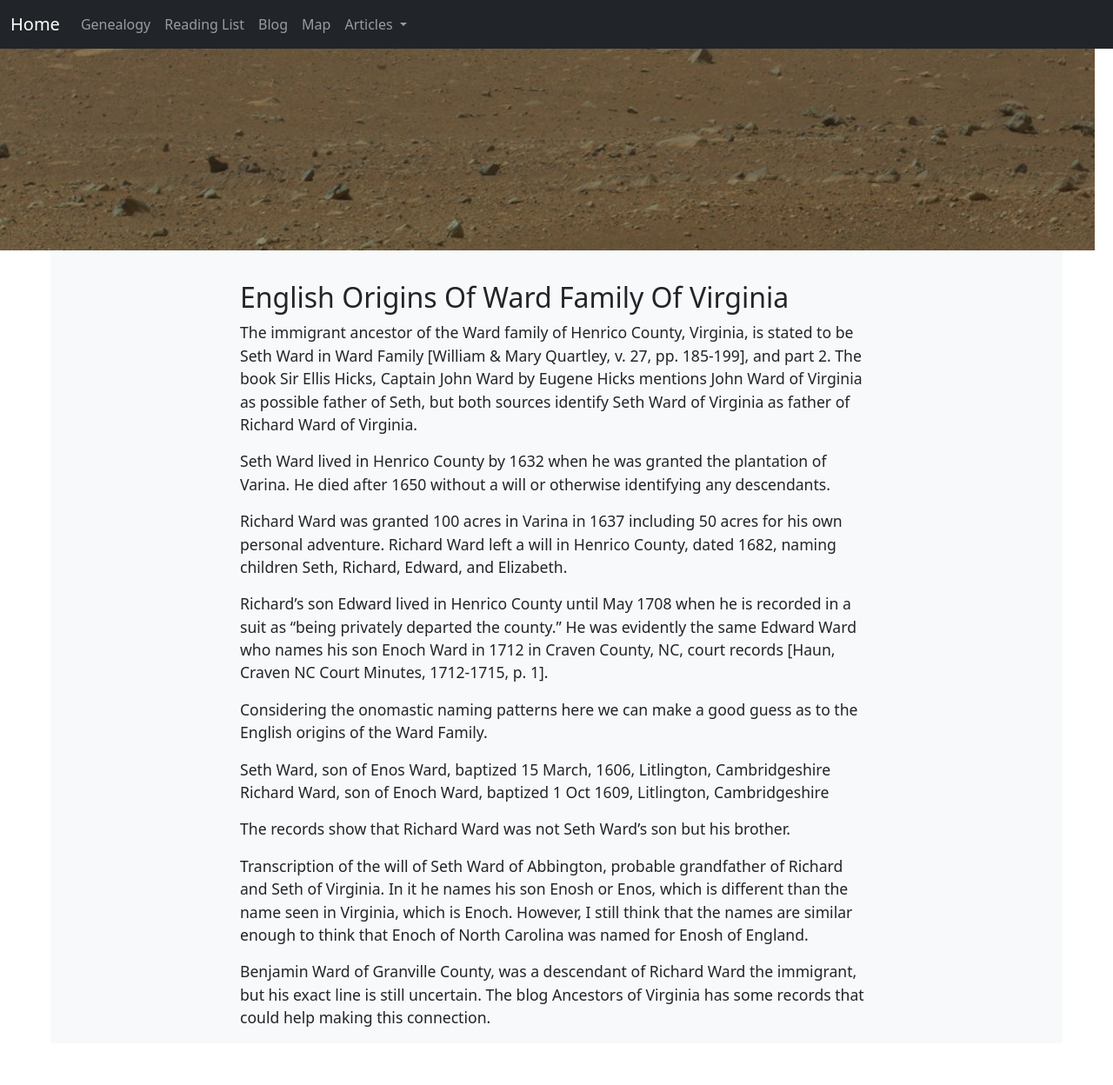
After one commit to basic99/homepage2, a PHP site: page /article/english-origins-of-ward-family-of-virginia.php in a window 1280 px wide. The commit adds this page. Shown: the whole page at 87% size. Run offline with PHP 8.4, Linux system fonts and the light colour scheme.

Commit message:
articles

```diff
--- /dev/null
+++ b/article/english-origins-of-ward-family-of-virginia.php
@@ -0,0 +1,61 @@
+<!doctype html>
+<html lang="en">
+  <head>
+    <meta charset="utf-8">
+    <meta name="viewport" content="width=device-width, initial-scale=1">
+    <meta name="description" content="">
+    <title>Jim White&lsquo;s Homepage</title>
+
+
+    <!-- Bootstrap core CSS -->
+    <link href="https://cdn.jsdelivr.net/npm/bootstrap@5.1.3/dist/css/bootstrap.min.css" rel="stylesheet" integrity="sha384-1BmE4kWBq78iYhFldvKuhfTAU6auU8tT94WrHftjDbrCEXSU1oBoqyl2QvZ6jIW3" crossorigin="anonymous">
+    <link href="/css/homepage2.css" rel="stylesheet">
+
+
+    <style>
+    </style>
+
+  </head>
+  <body>
+
+<?php
+include "../menu.php";
+?>
+
+  <div  class='marspic'>
+  <img src='/img/mars_wp_hdr.png' />
+</div>
+<main class="container">
+<div class="row g-5 bg-light rounded">
+  <div class="col-md-2"></div>
+  <div class="col-md-8">
+    <h2>English Origins Of Ward Family Of Virginia</h2>
+
+<p>The immigrant ancestor of the Ward family of Henrico County, Virginia, is stated to be Seth Ward in Ward Family [William & Mary Quartley, v. 27, pp. 185-199], and part 2. The book Sir Ellis Hicks, Captain John Ward by Eugene Hicks mentions John Ward of Virginia as possible father of Seth, but both sources identify Seth Ward of Virginia as father of Richard Ward of Virginia.
+
+<p>Seth Ward lived in Henrico County by 1632 when he was granted the plantation of Varina. He died after 1650 without a will or otherwise identifying any descendants.
+
+<p>Richard Ward was granted 100 acres in Varina in 1637 including 50 acres for his own personal adventure. Richard Ward left a will in Henrico County, dated 1682, naming children Seth, Richard, Edward, and Elizabeth.
+
+<p>Richard’s son Edward lived in Henrico County until May 1708 when he is recorded in a suit as “being privately departed the county.” He was evidently the same Edward Ward who names his son Enoch Ward in 1712 in Craven County, NC, court records [Haun, Craven NC Court Minutes, 1712-1715, p. 1].
+
+<p>Considering the onomastic naming patterns here we can make a good guess as to the English origins of the Ward Family.
+
+<p>Seth Ward, son of Enos Ward, baptized 15 March, 1606, Litlington, Cambridgeshire<br>
+Richard Ward, son of Enoch Ward, baptized 1 Oct 1609, Litlington, Cambridgeshire
+
+<p>The records show that Richard Ward was not Seth Ward’s son but his brother.
+
+<p>Transcription of the will of Seth Ward of Abbington, probable grandfather of Richard and Seth of Virginia. In it he names his son Enosh or Enos, which is different than the name seen in Virginia, which is Enoch. However, I still think that the names are similar enough to think that Enoch of North Carolina was named for Enosh of England.
+
+<p>Benjamin Ward of Granville County, was a descendant of Richard Ward the immigrant, but his exact line is still  uncertain. The blog Ancestors of Virginia has some records that could help making this connection.
+
+</main>
+
+
+    <script src="https://cdn.jsdelivr.net/npm/bootstrap@5.1.3/dist/js/bootstrap.bundle.min.js" integrity="sha384-ka7Sk0Gln4gmtz2MlQnikT1wXgYsOg+OMhuP+IlRH9sENBO0LRn5q+8nbTov4+1p" crossorigin="anonymous"></script>
+
+
+
+  </body>
+</html>
--- a/menu.php
+++ b/menu.php
@@ -25,8 +25,8 @@
           <ul class="dropdown-menu dropdown-menu-dark" aria-labelledby="navbarDarkDropdownMenuLink">
             <li><a class="dropdown-item" href="/article/rice-bolton-pierce-of-halifax-county-n-c.php">Rice Bolton Pierce Of Halifax County</a></li>
             <li><a class="dropdown-item" href="/article/whites-of-essex-england.php">Whites of Essex, England</a></li>
-            <li><a class="dropdown-item" href="#">English Origins Of Ward Family Of Virginia</a></li>
-            <li><a class="dropdown-item" href="/article/english-origins-of-ward-family-of-virginia.php">Something else here</a></li>
+            <li><a class="dropdown-item" href="/article/english-origins-of-ward-family-of-virginia.php">English Origins Of Ward Family Of Virginia</a></li>
+            <li><a class="dropdown-item" href="">Something else here</a></li>
             <li><a class="dropdown-item" href="#">Something else here</a></li>
             <li><a class="dropdown-item" href="#">Something else here</a></li>
           </ul>
```
